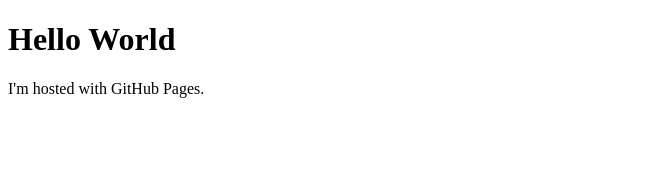
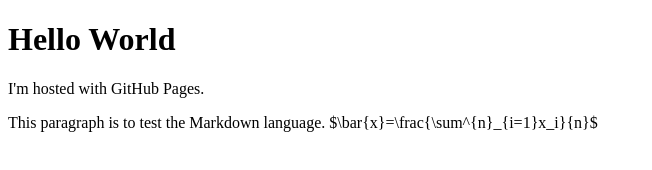
Before and after one commit to CountercurrentLinda/CountercurrentLinda.github.io, a plain HTML site: page index.html in a window 1280 px wide. Shown: the whole page, without its empty margins (0-652 px from the left). Drawn offline with Linux system fonts and the light colour scheme.

Commit message:
Update index.html

```diff
--- a/index.html
+++ b/index.html
@@ -3,5 +3,8 @@
 <body>
 <h1>Hello World</h1>
 <p>I'm hosted with GitHub Pages.</p>
+<p>
+    This paragraph is to test the Markdown language. $\bar{x}=\frac{\sum^{n}_{i=1}x_i}{n}$
+</p>
 </body>
 </html>
```
